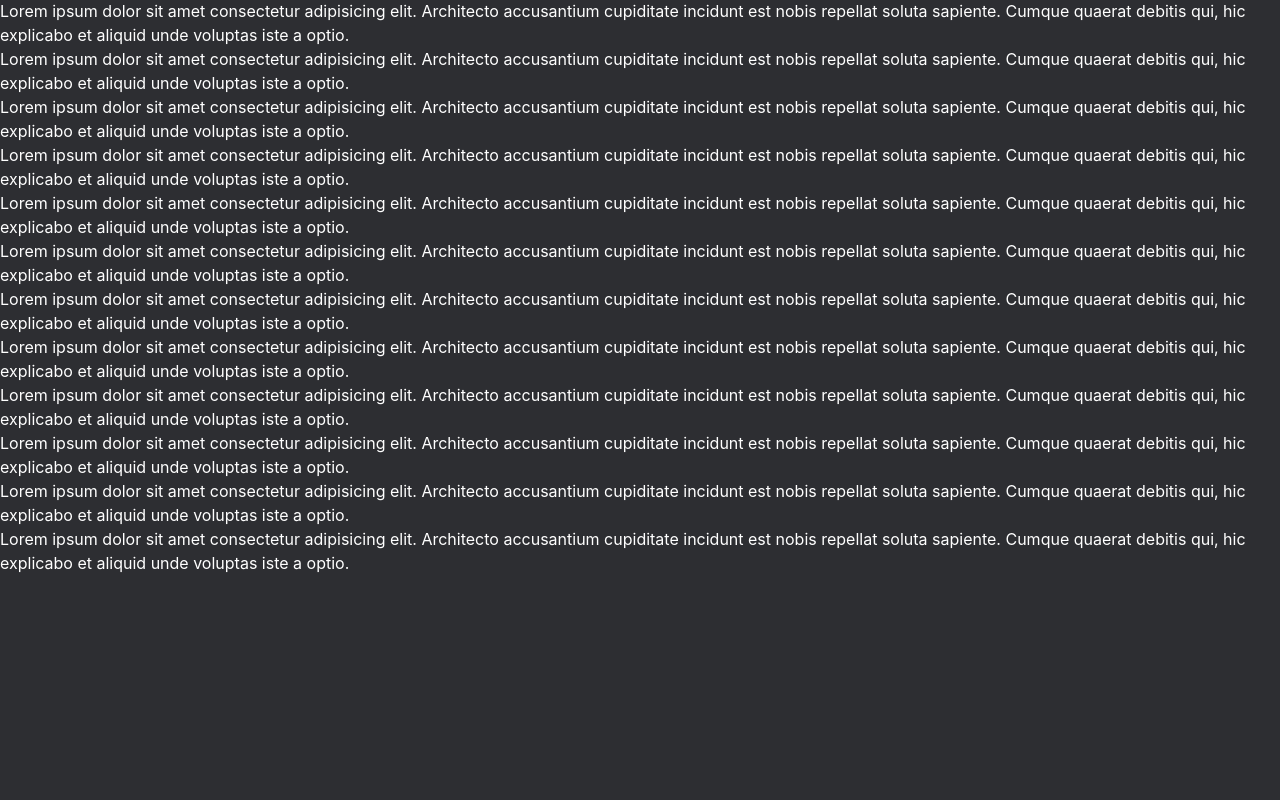
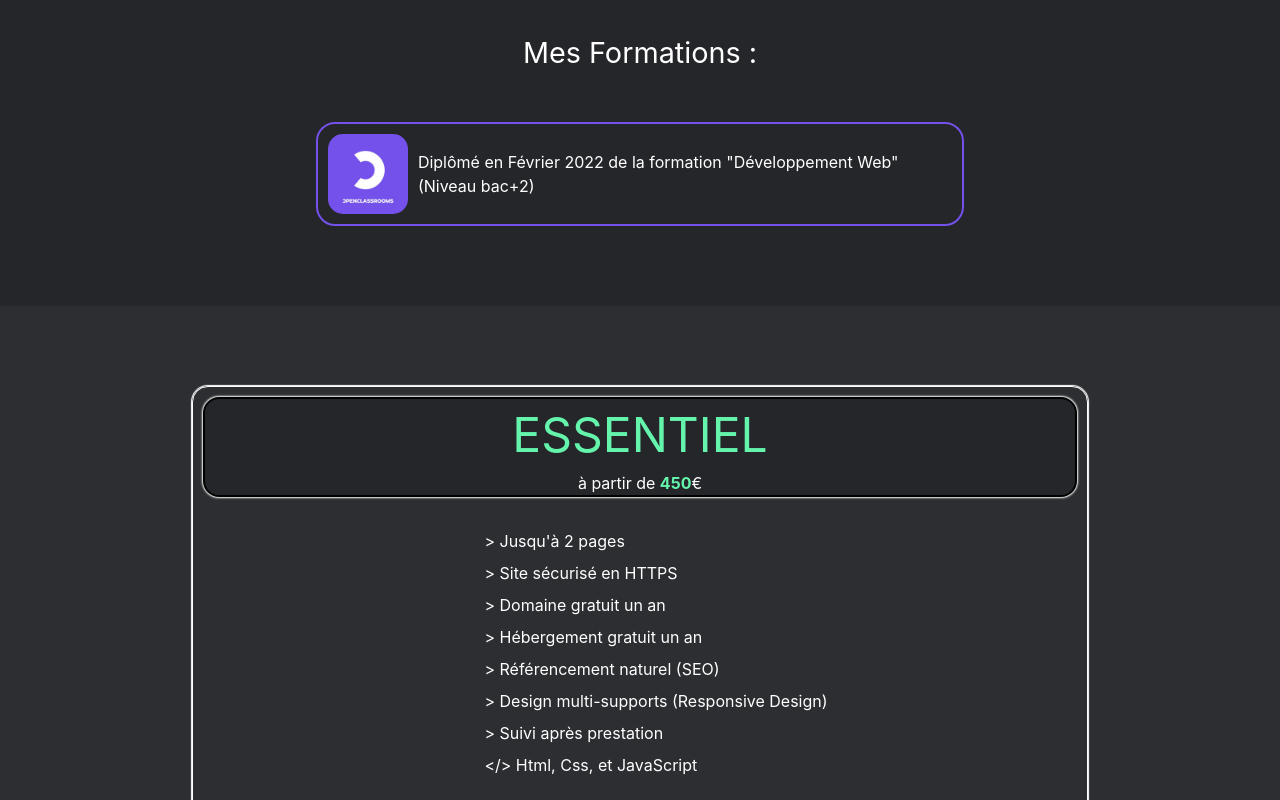
Before and after one commit to Antoine-Jo/Jonville_An, a Next.js app: page / in a window 1280 px wide. Shown: the part 2020-2820 px from the top of the page. Before the commit the page ends 2595 px from the top, so only its background shows below. Built offline with nearby package versions, Linux system fonts and the light colour scheme.

Commit message:
Ajout Diplôme / Portfolio / Services

```diff
--- a/components/About.js
+++ b/components/About.js
@@ -61,6 +61,21 @@ export default function About() {
 
         <Picture title="MySQL" source="/mysql.svg" />
       </div>
+
+      <h2 className="self-center mt-[2rem] text-[1.8rem]">Mes Formations :</h2>
+      <div className="flex rounded-[1.2rem] h-[6.5rem] px-[10px] mx-auto mt-[3rem] mb-[5rem] items-center border-2 border-solid border-[#7451eb] max-w-[648px]">
+        <Image
+          src="/openclassroom.jpg"
+          alt="Logo d'OpenClassrooms"
+          height="90px"
+          width="90px"
+          className="rounded-[15px] object-cover"
+        />
+        <p className="ml-[10px]">
+          Diplômé en Février 2022 de la formation &quot;Développement Web&quot;
+          (Niveau bac+2)
+        </p>
+      </div>
     </div>
   );
 }
--- /dev/null
+++ b/components/Card.js
@@ -0,0 +1,29 @@
+export default function Card({ title, price, number }) {
+  return (
+    <div className="flex flex-col items-center border border-[#fff] border-[1px] w-[70%] rounded-2xl p-[10px] mx-auto mt-[5rem] shadow-white shadow-[0_0_1px_1px_rgba(0,0,0,0.3)]">
+      <div className="border border-[#000] border-[2px] rounded-2xl w-[100%] bg-[#25262A] flex-col flex shadow-white shadow-[0_0_2px_1px_rgba(0,0,0,0.3)]">
+        <h3 className="text-[3rem] self-center text-[#64F4AC]">{title}</h3>
+        <p className="self-center">
+          à partir de <span className="font-bold text-[#64F4AC]">{price}</span>€
+        </p>
+      </div>
+      <div className="mt-[2rem] flex flex-col ml-[2rem]">
+        <p className="mb-[0.5rem]">
+          {">"} {number}
+        </p>
+        <p className="mb-[0.5rem]">{">"} Site sécurisé en HTTPS</p>
+        <p className="mb-[0.5rem]">{">"} Domaine gratuit un an</p>
+        <p className="mb-[0.5rem]">{">"} Hébergement gratuit un an</p>
+        <p className="mb-[0.5rem]">{">"} Référencement naturel (SEO)</p>
+        <p className="mb-[0.5rem]">
+          {">"} Design multi-supports (Responsive Design)
+        </p>
+        <p className="mb-[0.5rem]">{">"} Suivi après prestation</p>
+        <p className="mb-[0.5rem]">{"</>"} Html, Css, et JavaScript</p>
+      </div>
+      <div className="mt-[5rem] mb-[2rem] bg-[#25262A] border p-[1rem] rounded-xl">
+        <button className="text-[#64F4AC] text-xl">EN SAVOIR PLUS</button>
+      </div>
+    </div>
+  );
+}
--- a/components/Portfolio.js
+++ b/components/Portfolio.js
@@ -1,30 +1,14 @@
+import Image from "next/image";
+
 export default function Portfolio() {
   return (
-    <div id="portfolio">
-      <p>
-        Lorem ipsum dolor sit amet consectetur adipisicing elit. Architecto
-        accusantium cupiditate incidunt est nobis repellat soluta sapiente.
-        Cumque quaerat debitis qui, hic explicabo et aliquid unde voluptas iste
-        a optio.
-      </p>
-      <p>
-        Lorem ipsum dolor sit amet consectetur adipisicing elit. Architecto
-        accusantium cupiditate incidunt est nobis repellat soluta sapiente.
-        Cumque quaerat debitis qui, hic explicabo et aliquid unde voluptas iste
-        a optio.
-      </p>
-      <p>
-        Lorem ipsum dolor sit amet consectetur adipisicing elit. Architecto
-        accusantium cupiditate incidunt est nobis repellat soluta sapiente.
-        Cumque quaerat debitis qui, hic explicabo et aliquid unde voluptas iste
-        a optio.
-      </p>
-      <p>
-        Lorem ipsum dolor sit amet consectetur adipisicing elit. Architecto
-        accusantium cupiditate incidunt est nobis repellat soluta sapiente.
-        Cumque quaerat debitis qui, hic explicabo et aliquid unde voluptas iste
-        a optio.
-      </p>
+    <div id="portfolio" className="flex flex-col items-center bg-[#25262A]">
+      <h2 className="text-[2rem] mt-[5rem] border-b-[1px] border-solid border-[#64F4AC]">
+        WORK IN PROGRESS
+      </h2>
+      <div className="mt-[3rem] mb-[5rem]">
+        <Image src="/404.webp" width="300" height="300" alt="404" />
+      </div>
     </div>
   );
 }
--- a/components/Services.js
+++ b/components/Services.js
@@ -1,30 +1,13 @@
+import Card from "./Card";
+
 export default function Services() {
   return (
     <div id="services">
-      <p>
-        Lorem ipsum dolor sit amet consectetur adipisicing elit. Architecto
-        accusantium cupiditate incidunt est nobis repellat soluta sapiente.
-        Cumque quaerat debitis qui, hic explicabo et aliquid unde voluptas iste
-        a optio.
-      </p>
-      <p>
-        Lorem ipsum dolor sit amet consectetur adipisicing elit. Architecto
-        accusantium cupiditate incidunt est nobis repellat soluta sapiente.
-        Cumque quaerat debitis qui, hic explicabo et aliquid unde voluptas iste
-        a optio.
-      </p>
-      <p>
-        Lorem ipsum dolor sit amet consectetur adipisicing elit. Architecto
-        accusantium cupiditate incidunt est nobis repellat soluta sapiente.
-        Cumque quaerat debitis qui, hic explicabo et aliquid unde voluptas iste
-        a optio.
-      </p>
-      <p>
-        Lorem ipsum dolor sit amet consectetur adipisicing elit. Architecto
-        accusantium cupiditate incidunt est nobis repellat soluta sapiente.
-        Cumque quaerat debitis qui, hic explicabo et aliquid unde voluptas iste
-        a optio.
-      </p>
+      <Card title="ESSENTIEL" number="Jusqu'à 2 pages" price="450" />
+
+      <Card title="CONFORT" number="Jusqu'à 6 pages" price="850" />
+
+      <Card title="PREMIUM" number="Suivant les besoins" price="1400" />
     </div>
   );
 }
```
Also changed, not shown: public/404.webp (added), public/openclassroom.jpg (added).
